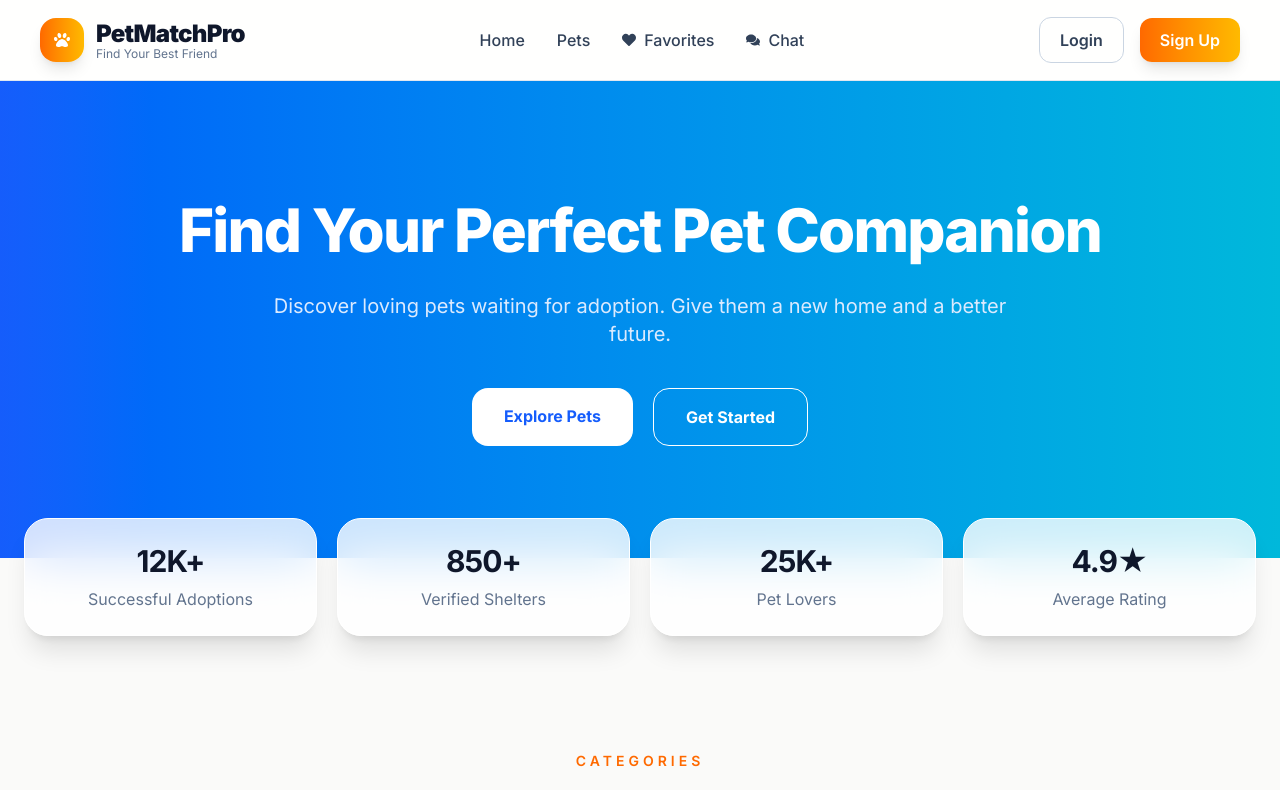
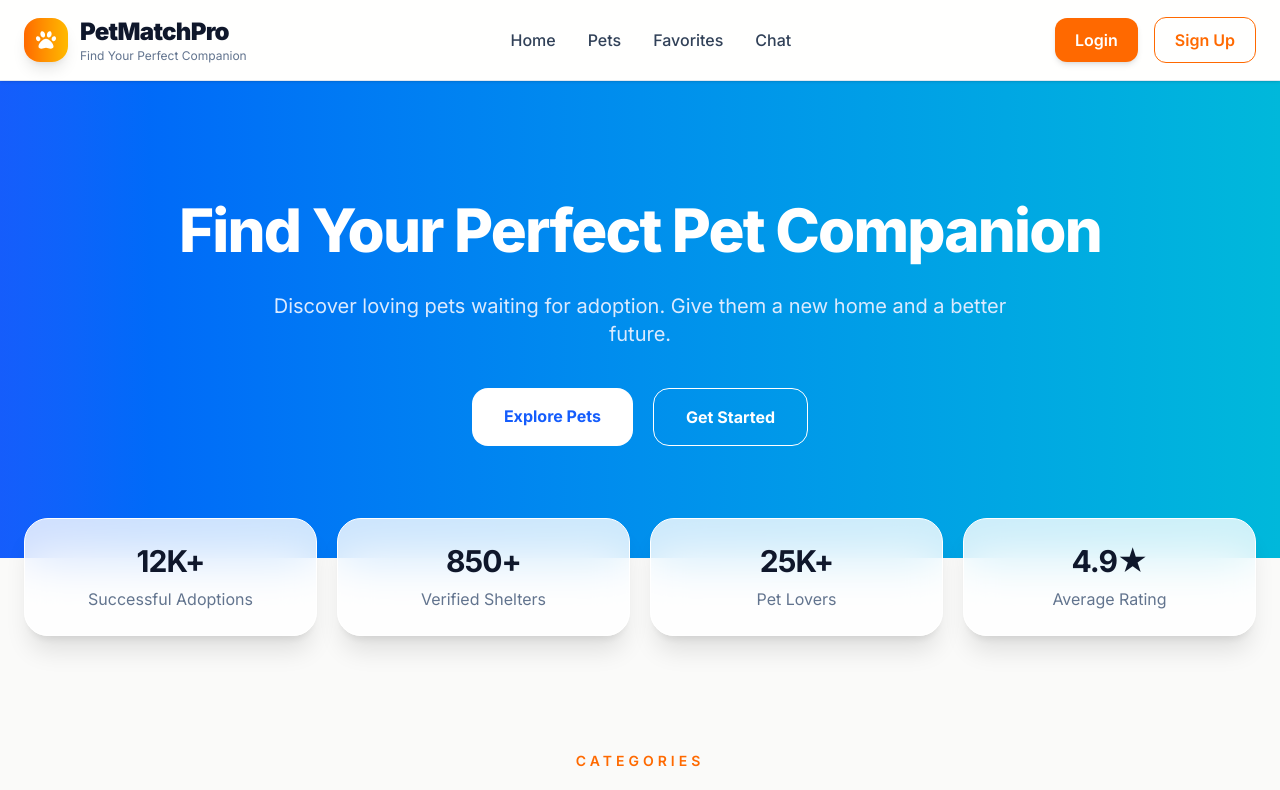
Before and after one commit to harshit2226/PetMatchPro, a Next.js app in the folder client/: page / in a window 1280 px wide. Shown: the top 790 px of the page. Built offline with nearby package versions, Linux system fonts and the light colour scheme.

Commit message:
Updated Navbar and fixed React warnings

```diff
--- a/client/components/Navbar.tsx
+++ b/client/components/Navbar.tsx
@@ -1,20 +1,17 @@
 "use client";
 
 import Link from "next/link";
-import { useState } from "react";
-import {
-  FaBars,
-  FaTimes,
-  FaPaw,
-  FaHeart,
-  FaComments,
-} from "react-icons/fa";
+import { useEffect, useState } from "react";
+import { FaBars, FaTimes, FaPaw } from "react-icons/fa";
 
 export default function Navbar() {
   const [menuOpen, setMenuOpen] = useState(false);
-  const [loggedIn, setLoggedIn] = useState<boolean>(() => {
-    return typeof window !== "undefined" && !!localStorage.getItem("token");
-  });
+  const [loggedIn, setLoggedIn] = useState(false);
+
+useEffect(() => {
+  const token = localStorage.getItem("token");
+  setLoggedIn(!!token);// eslint-disable-next-line react-hooks/set-state-in-effect
+}, []);
 
   const logout = () => {
     localStorage.removeItem("token");
@@ -22,8 +19,8 @@ export default function Navbar() {
   };
 
   return (
-    <nav className="sticky top-0 z-50 backdrop-blur-xl bg-white/80 border-b border-slate-200">
-      <div className="max-w-7xl mx-auto px-6 lg:px-10">
+    <nav className="sticky top-0 z-50 bg-white/80 backdrop-blur-xl border-b border-slate-200 shadow-sm">
+      <div className="max-w-7xl mx-auto px-6">
         <div className="h-20 flex items-center justify-between">
 
           {/* Logo */}
@@ -31,7 +28,7 @@ export default function Navbar() {
             href="/"
             className="flex items-center gap-3"
           >
-            <div className="w-11 h-11 rounded-2xl bg-gradient-to-r from-orange-500 to-amber-400 flex items-center justify-center text-white shadow-lg">
+            <div className="w-11 h-11 rounded-2xl bg-gradient-to-r from-orange-500 to-amber-400 flex items-center justify-center text-white text-xl shadow-lg">
               <FaPaw />
             </div>
 
@@ -40,14 +37,15 @@ export default function Navbar() {
                 PetMatchPro
               </h1>
 
-              <p className="text-xs text-slate-500 -mt-1">
-                Find Your Best Friend
+              <p className="text-xs text-slate-500">
+                Find Your Perfect Companion
               </p>
             </div>
           </Link>
 
           {/* Desktop Menu */}
           <div className="hidden lg:flex items-center gap-8">
+
             <Link
               href="/"
               className="font-medium text-slate-700 hover:text-orange-500 transition"
@@ -64,17 +62,15 @@ export default function Navbar() {
 
             <Link
               href="/favorites"
-              className="font-medium text-slate-700 hover:text-orange-500 transition flex items-center gap-2"
+              className="font-medium text-slate-700 hover:text-orange-500 transition"
             >
-              <FaHeart size={14} />
               Favorites
             </Link>
 
             <Link
               href="/chat"
-              className="font-medium text-slate-700 hover:text-orange-500 transition flex items-center gap-2"
+              className="font-medium text-slate-700 hover:text-orange-500 transition"
             >
-              <FaComments size={14} />
               Chat
             </Link>
 
@@ -103,14 +99,14 @@ export default function Navbar() {
               <>
                 <Link
                   href="/login"
-                  className="px-5 py-2.5 rounded-xl border border-slate-300 text-slate-700 font-semibold hover:border-orange-500 hover:text-orange-500 transition"
+                  className="px-5 py-2.5 rounded-xl bg-orange-500 text-white font-semibold hover:bg-orange-600 transition shadow-md"
                 >
                   Login
                 </Link>
 
                 <Link
                   href="/signup"
-                  className="px-5 py-2.5 rounded-xl bg-gradient-to-r from-orange-500 to-amber-400 text-white font-semibold shadow-lg hover:scale-105 transition"
+                  className="px-5 py-2.5 rounded-xl border border-orange-500 text-orange-500 font-semibold hover:bg-orange-50 transition"
                 >
                   Sign Up
                 </Link>
@@ -118,17 +114,17 @@ export default function Navbar() {
             ) : (
               <button
                 onClick={logout}
-                className="px-5 py-2.5 rounded-xl bg-red-500 text-white font-semibold hover:bg-red-600 transition"
+                className="px-5 py-2.5 rounded-xl bg-red-500 text-white font-semibold hover:bg-red-600 transition shadow-md"
               >
                 Logout
               </button>
             )}
           </div>
 
-          {/* Mobile Menu Button */}
+          {/* Mobile Button */}
           <button
             onClick={() => setMenuOpen(!menuOpen)}
-            className="lg:hidden text-2xl text-slate-800"
+            className="lg:hidden text-2xl text-slate-700"
           >
             {menuOpen ? <FaTimes /> : <FaBars />}
           </button>
@@ -136,78 +132,53 @@ export default function Navbar() {
 
         {/* Mobile Menu */}
         {menuOpen && (
-          <div className="lg:hidden py-6 border-t border-slate-200 space-y-4">
+          <div className="lg:hidden pb-6 border-t border-slate-200 mt-2 pt-4">
 
-            <Link
-              href="/"
-              className="block text-slate-700 font-medium"
-            >
-              Home
-            </Link>
+            <div className="flex flex-col gap-4">
 
-            <Link
-              href="/pets"
-              className="block text-slate-700 font-medium"
-            >
-              Pets
-            </Link>
+              <Link href="/">Home</Link>
 
-            <Link
-              href="/favorites"
-              className="block text-slate-700 font-medium"
-            >
-              Favorites
-            </Link>
+              <Link href="/pets">Pets</Link>
 
-            <Link
-              href="/chat"
-              className="block text-slate-700 font-medium"
-            >
-              Chat
-            </Link>
+              <Link href="/favorites">Favorites</Link>
+
+              <Link href="/chat">Chat</Link>
 
               {loggedIn && (
                 <>
-                <Link
-                  href="/add-pet"
-                  className="block text-slate-700 font-medium"
-                >
-                  Add Pet
-                </Link>
+                  <Link href="/add-pet">Add Pet</Link>
 
-                <Link
-                  href="/dashboard"
-                  className="block text-slate-700 font-medium"
-                >
+                  <Link href="/dashboard">
                     Dashboard
                   </Link>
                 </>
               )}
 
               {!loggedIn ? (
-              <div className="flex flex-col gap-3 pt-4">
+                <>
                   <Link
                     href="/login"
-                  className="text-center py-3 border rounded-xl"
+                    className="bg-orange-500 text-white px-4 py-3 rounded-xl text-center"
                   >
                     Login
                   </Link>
 
                   <Link
                     href="/signup"
-                  className="text-center py-3 rounded-xl bg-gradient-to-r from-orange-500 to-amber-400 text-white font-semibold"
+                    className="border border-orange-500 text-orange-500 px-4 py-3 rounded-xl text-center"
                   >
                     Sign Up
                   </Link>
-              </div>
+                </>
               ) : (
                 <button
                   onClick={logout}
-                className="w-full mt-4 py-3 rounded-xl bg-red-500 text-white"
+                  className="bg-red-500 text-white px-4 py-3 rounded-xl"
                 >
                   Logout
                 </button>
               )}
+            </div>
           </div>
         )}
       </div>
```
Also changed, not shown: 1 other file (tests, documents, lock files or other folders). Lines whose indentation alone changed are shown as unchanged.
